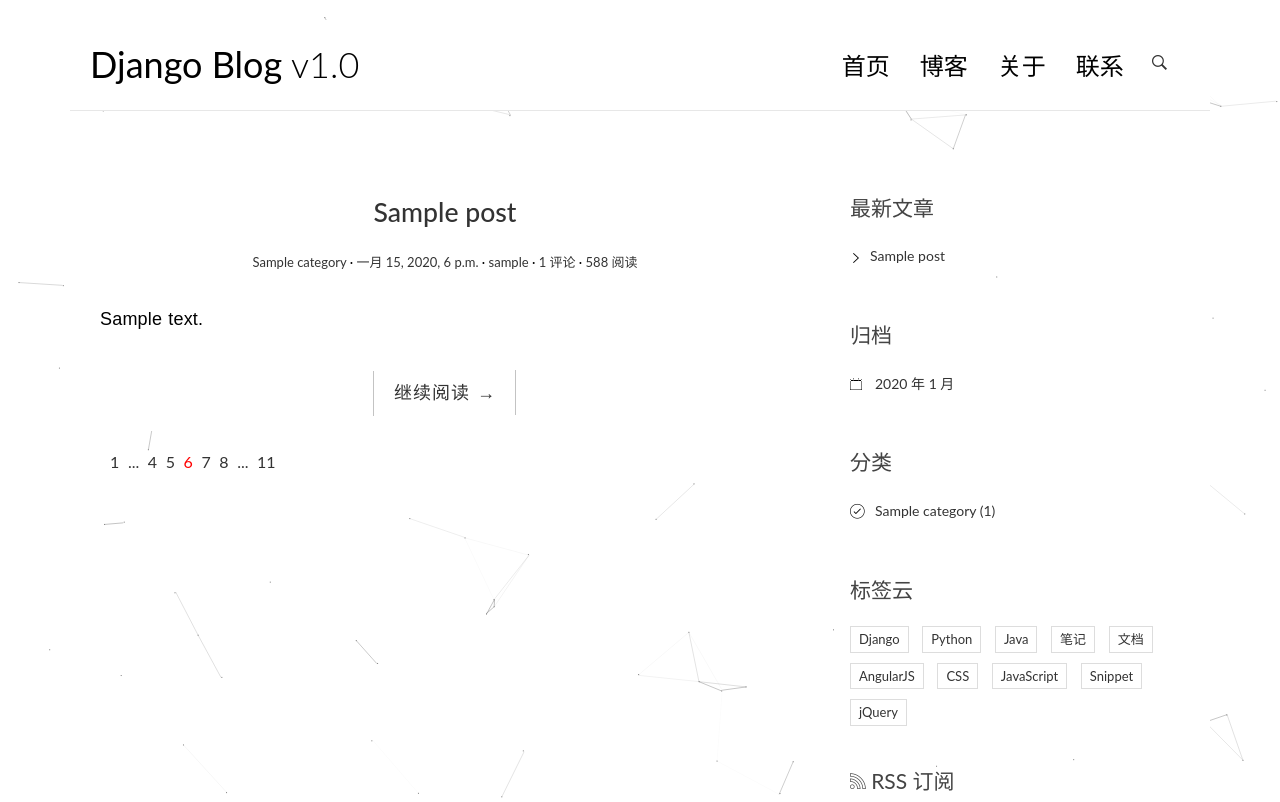
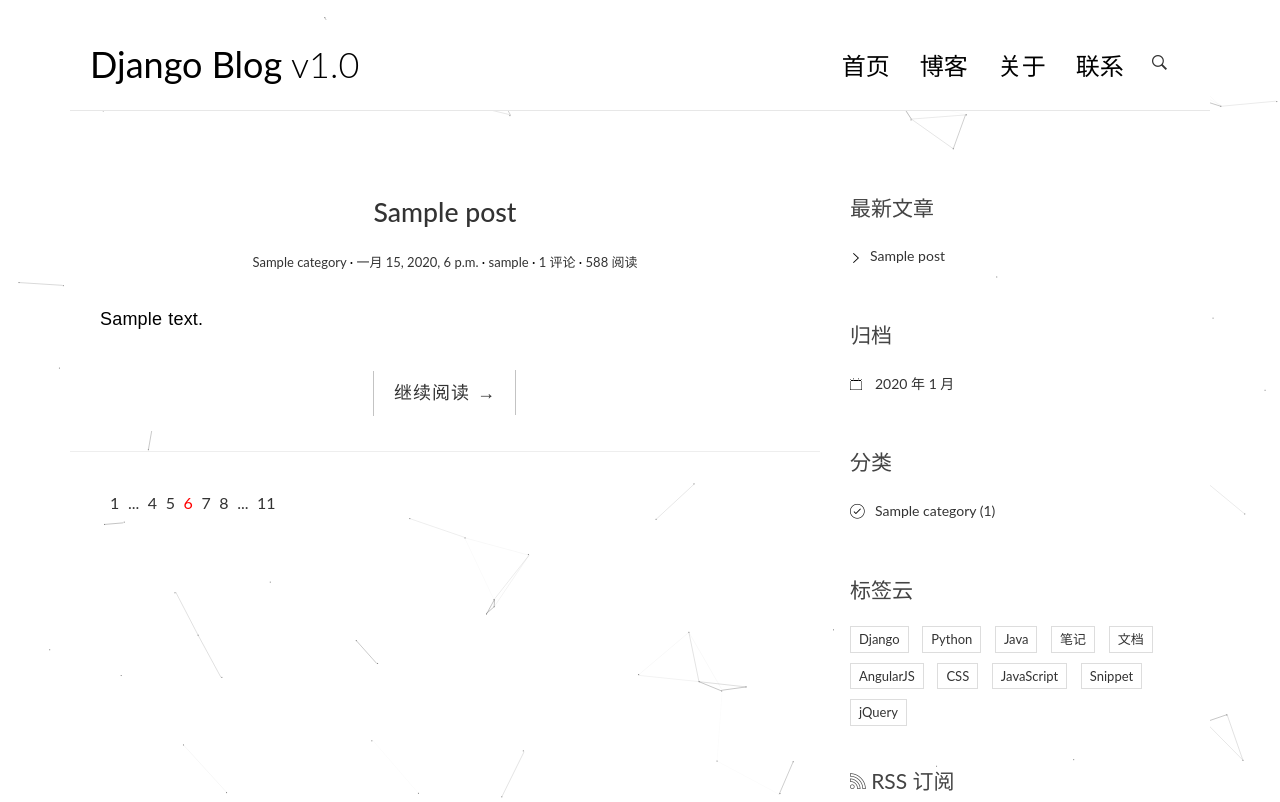
Before and after one commit to yorks-wong/django-blog, a Django app: page / in a window 1280 px wide. Shown: the top 802 px of the page. Run offline with Django 3.2, Linux system fonts and the light colour scheme; tables that the repository leaves empty hold one stand-in row (values such as "Sample post"); some libraries are stand-ins or nearby versions.

Commit message:
添加分割线

```diff
--- a/templates/blog/index.html
+++ b/templates/blog/index.html
@@ -28,6 +28,7 @@
         </div>
     </div>
 </article>
+<HR style="FILTER: progid:DXImageTransform.Microsoft.Glow(color=#987cb9,strength=10)" width="100%" color=#987cb9 SIZE=5>
 {% empty %}
 <div class="no-post">暂时还没有发布的文章！</div>
                     {% endfor %}
```
Lines whose indentation alone changed are shown as unchanged.
